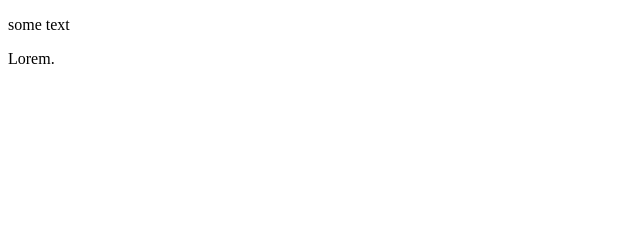
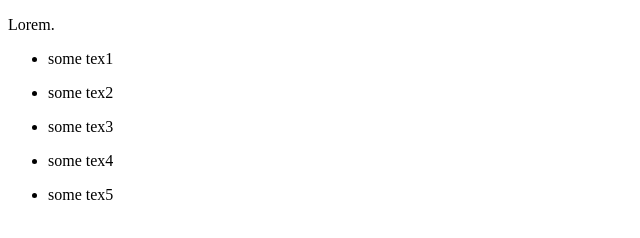
Before and after one commit to Bilyachenko/Gulp-file, a plain HTML site: page index.html in a window 1280 px wide. Shown: the whole page, without its empty margins (0-640 px from the left). Drawn offline with Linux system fonts and the light colour scheme.

Commit message:
second commit

```diff
--- a/index.html
+++ b/index.html
@@ -5,7 +5,24 @@
 	<title>git test</title>
 </head>
 <body>
-	<p>some text</p>
+
 	<p>Lorem.</p>
+	<ul>
+		<li>
+			<p>some tex1</p>
+		</li>
+		<li>
+			<p>some tex2</p>
+		</li>
+		<li>
+			<p>some tex3</p>
+		</li>
+		<li>
+			<p>some tex4</p>
+		</li>
+		<li>
+			<p>some tex5</p>
+		</li>
+	</ul>
 </body>
 </html>
```
